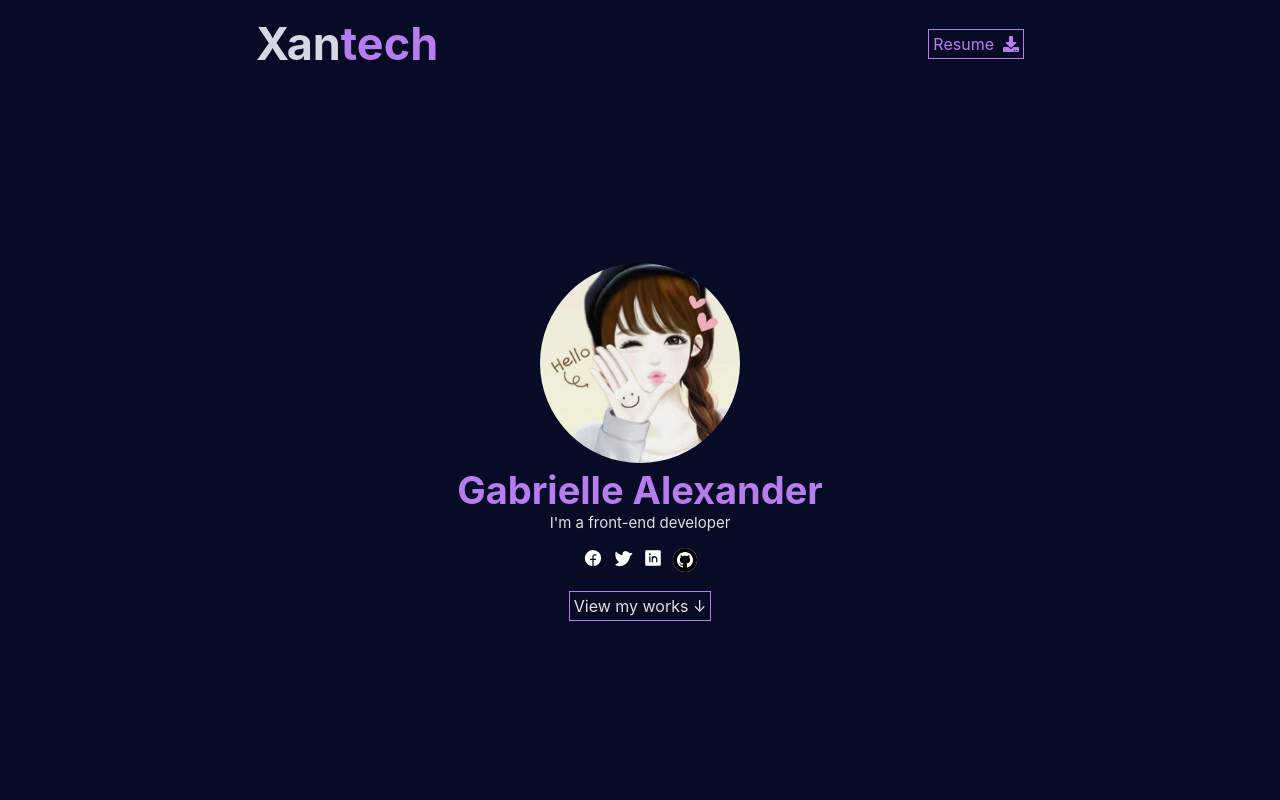
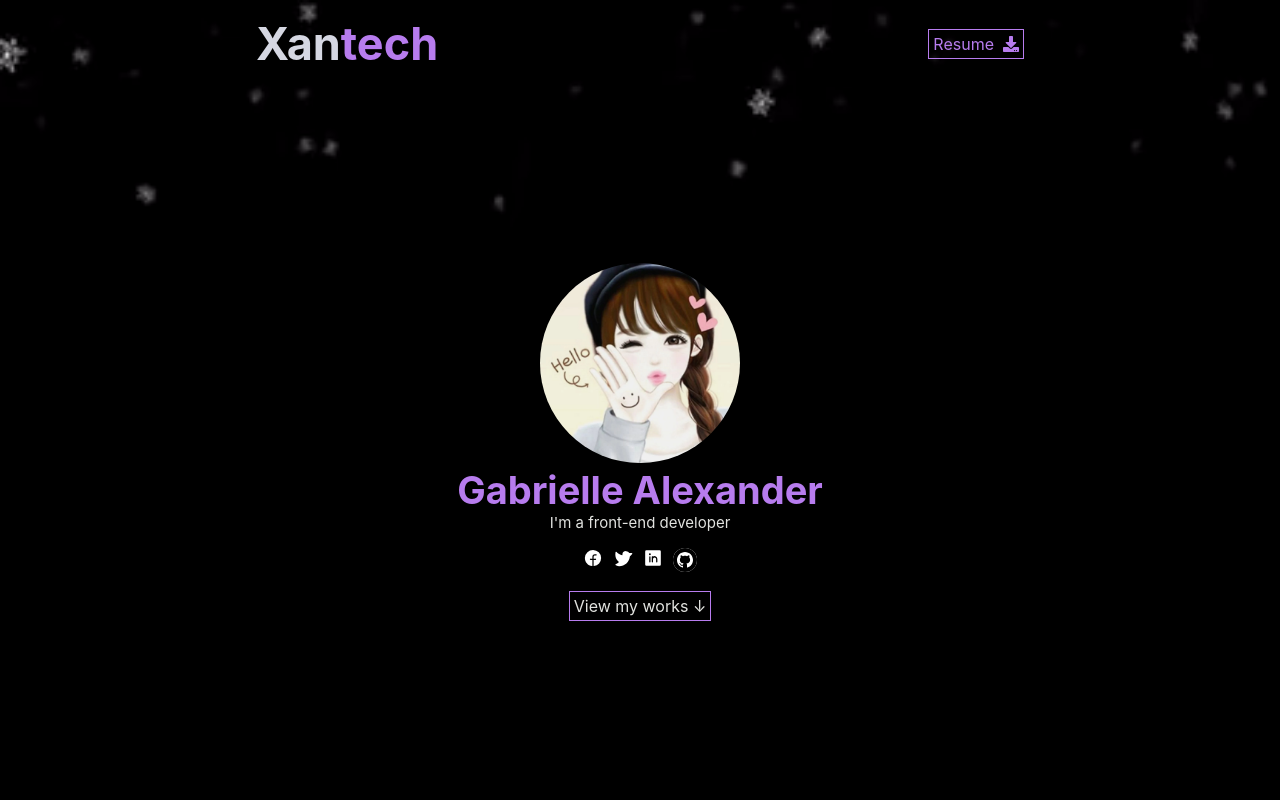
Before and after one commit to Gabbie99/Personal-portfolio, a React (Create React App) app: page / in a window 1280 px wide. Shown: the top 800 px of the page. Built offline with nearby package versions, Linux system fonts and the light colour scheme.

Commit message:
chore: on the portfolio

```diff
--- a/src/components/home/Home.css
+++ b/src/components/home/Home.css
@@ -1,5 +1,5 @@
 .land {
-    /* background-image: url(../../assets/tech.jpg); */
+    background-image: url(../../assets/snow.gif);
     background-repeat: no-repeat;
     background-size: cover;
     height: 100vh;
```
Also changed, not shown: src/assets/snow.gif (added).
